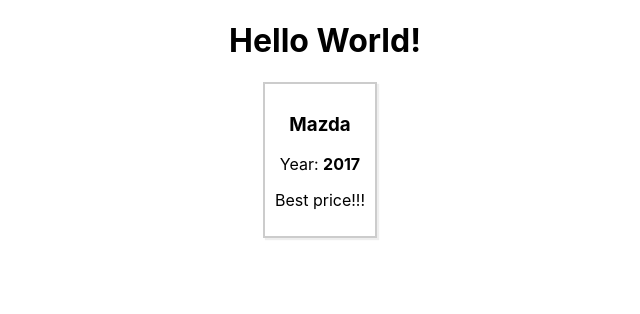
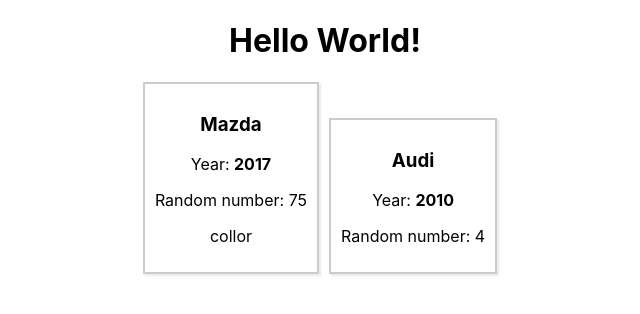
Before and after one commit to shutnikPk/react_theory, a React (Create React App) app: page / in a window 1280 px wide. Shown: the top 314 px of the page, without its empty margins (315-955 px from the left). Built offline with nearby package versions, Linux system fonts and the light colour scheme.

Commit message:
add state

```diff
--- a/src/App.js
+++ b/src/App.js
@@ -10,7 +10,10 @@
     return (
       <div style={divStyle}>
         <h1>Hello World!</h1>
-        <Car name='Mazda' year="2017" />
+        <Car name={'Mazda'} year={2017}>
+          <p>collor</p>
+        </Car>
+        <Car name={'Audi'} year={2010} />
       </div>
     );
   }
--- a/src/Car/Car.js
+++ b/src/Car/Car.js
@@ -1,31 +1,11 @@
 import React from 'react';
 
-// function Car(props) {
-//     return (
-//         <div className = "car">
-//         <h3>{props.name}</h3>
-//         <p>Year: <strong>{props.year}</strong></p>
-//         <p>Best price!!!</p>
-//       </div>
-//     )
-// }
-
-// const car = (props)=>{
-//     return (
-//         <div className = "car">
-//         <h3>{props.name}</h3>
-//         <p>Year: <strong>{props.year}</strong></p>
-//         <p>Best price!!!</p>
-//       </div>
-//     )
-// }
-
-const car = (props)=>(
-        <div className = "car">
-        <h3>{props.name}</h3>
-        <p>Year: <strong>{props.year}</strong></p>
-        <p>Best price!!!</p>
-      </div>
-    )
-
-export default car;
+// eslint-disable-next-line import/no-anonymous-default-export
+export default (props) => (
+    <div className = "car">
+    <h3>{props.name}</h3>
+    <p>Year: <strong>{props.year}</strong></p>
+    <p>Random number: {Math.round(Math.random()*100)}</p>
+    {props.children}
+  </div>
+)
```
Also changed, not shown: 1 other file (tests, documents, lock files or other folders).
